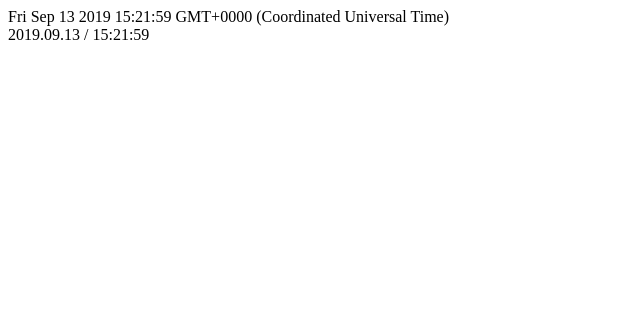
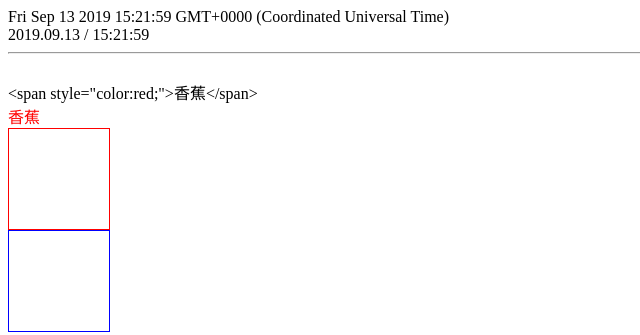
Before and after one commit to Ricardolu1/cnode_vue, a plain HTML site: page index2.html in a window 1280 px wide. Shown: the whole page, without its empty margins (0-640 px from the left). Drawn offline with nearby package versions, Linux system fonts and the light colour scheme.

Commit message:
尝试v-bind

```diff
--- a/index2.html
+++ b/index2.html
@@ -5,13 +5,32 @@
   <meta name="viewport" content="width=device-width, initial-scale=1.0">
   <meta http-equiv="X-UA-Compatible" content="ie=edge">
   <title>Document</title>
-  <script src="https://cdn.jsdelivr.net/npm/vue"></script>
+  <script src="https://cdn.jsdelivr.net/npm/vue/dist/vue.js"></script>
+
+  <style>
+    .transRed{
+      height: 100px;
+      width: 100px;
+      border: 1px solid red;
+    }
+    #transBlue{
+      height: 100px;
+      width: 100px;
+      border: 1px solid blue;
+    }
+  </style>
 
 </head>
 <body>
   <div id="app">
     {{date}}<br>
     {{date | formatDate}}
+    <hr>
+    <br>
+    <span v-text="banana"></span><br>
+    <span v-html="banana"></span><br>
+    <div v-bind:class="className"></div>
+    <div v-bind:id="idName"></div>
   </div>
 
 
@@ -26,6 +45,9 @@
       el:'#app',
       data:{
         date:new Date(),
+        banana:'<span style="color:red;">香蕉</span>',
+        className:'transRed',
+        idName:'transBlue'
       },
       mounted:function() {
         var _this =this//this代表的就是vue实例
@@ -39,7 +61,7 @@
         }
       },
       filters:{
-        //这里的value就是需要过滤的数据
+        //这里的value就是需要过滤的数据，就是双括号里面的date，vue会帮你传进去，这个value是一定要有的
         formatDate:function(value) {
           //字符串转化为date类型
           var date = new Date(value)
```
